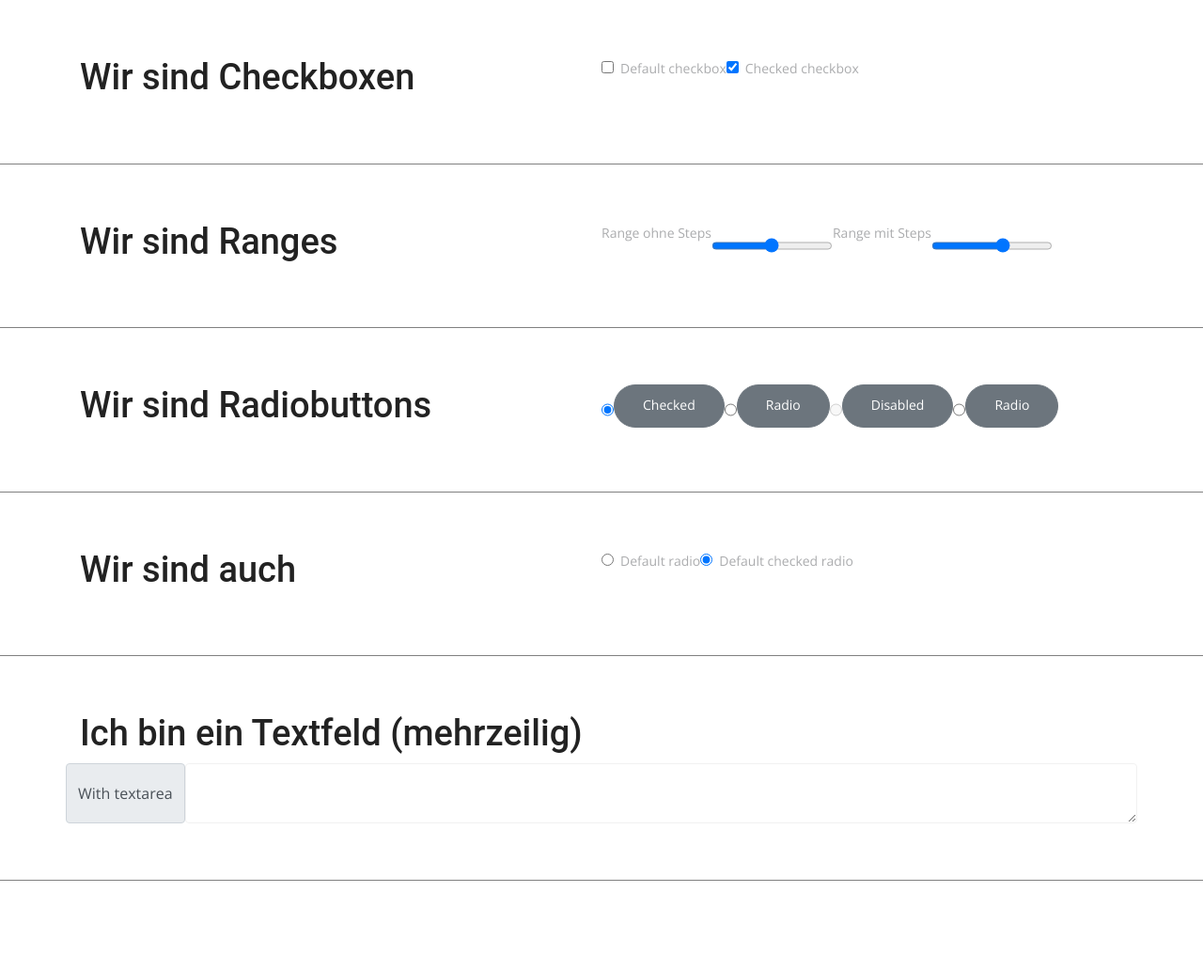
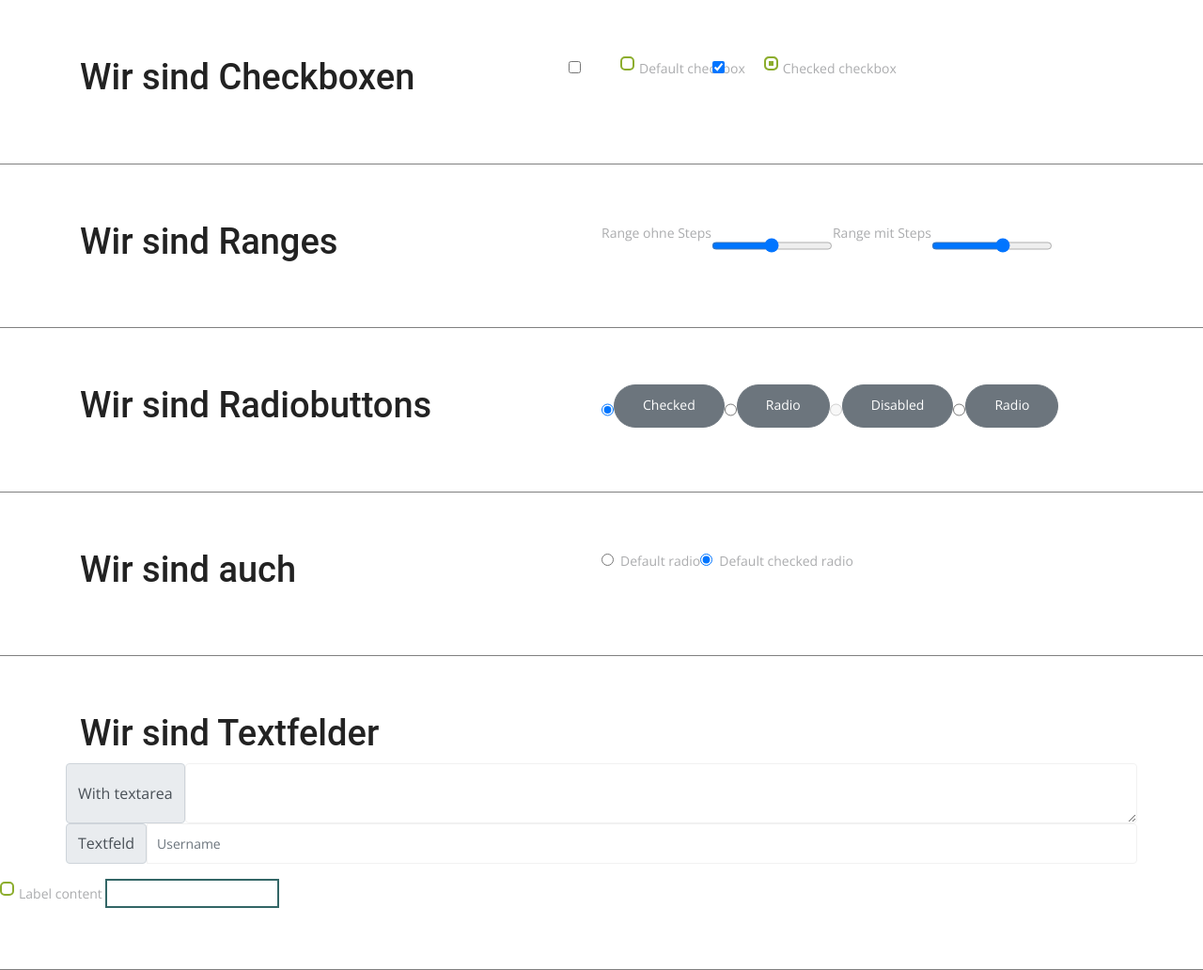
Before and after one commit to pxcemaker/SmartForms, a PHP site: page /beispielseite.html in a window 1280 px wide. Shown: the whole page at 94% size. Before the commit the page ends 937 px from the top, so only its background shows below. Run offline with PHP 8.4, Linux system fonts and the light colour scheme.

Commit message:
Beispielseite anpassen

```diff
--- a/fusion-opl/assets/css/main.css
+++ b/fusion-opl/assets/css/main.css
@@ -1522,3 +1522,32 @@ textarea {
 .beispielcontainer {
   border-bottom: grey solid 1px;
 }
+
+input[type="checkbox"] {
+  position: absolute;
+  left: -15px;
+}
+input[type="checkbox"]+label::before {
+  width: 15px;
+  height: 15px;
+  border-radius: 5px;
+  border: 2px solid #8cad2d;
+  background-color: #fff;
+  display: block;
+  content: "";
+  float: left;
+  margin-right: 5px;
+}
+input[type="checkbox"]:checked+label::before {
+  box-shadow: inset 0px 0px 0px 3px #fff;
+  background-color: #8cad2d;
+}
+
+.rahmen {
+	border: #336666;
+	border-style: solid;
+	border-top-width: 2px;
+	border-right-width: 2px;
+	border-bottom-width: 2px;
+	border-left-width: 2px;
+}
--- a/fusion-opl/beispielseite.html
+++ b/fusion-opl/beispielseite.html
@@ -116,15 +116,23 @@
           <div class="row">
             <div class="col-lg-6 col-md-6 col-xs-12 wow fadeInLeft" data-wow-delay="0.3s">
               <div class="cta-text">
-                <h2>Ich bin ein Textfeld (mehrzeilig)</h2>
+                <h2>Wir sind Textfelder</h2>
               </div>
             </div>
             <div class="input-group">
               <span class="input-group-text">With textarea</span>
               <textarea class="form-control" aria-label="With textarea"></textarea>
             </div>
+            <div class="input-group mb-3">
+              <span class="input-group-text" id="basic-addon1">Textfeld</span>
+              <input type="text" class="form-control" placeholder="Username" aria-label="Username" aria-describedby="basic-addon1">
+            </div>
           </div>
         </div>
+
+        <input id="confirm" type="checkbox" /><label for="confirm">Label content</label>
+
+        <input type="text" name="textfeld" class="rahmen">
       </section>
 </body>
 </html>
```
